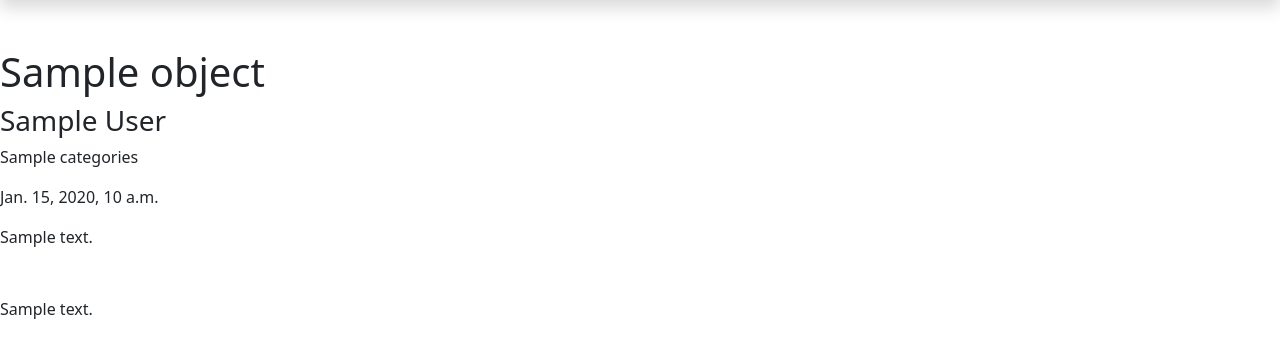
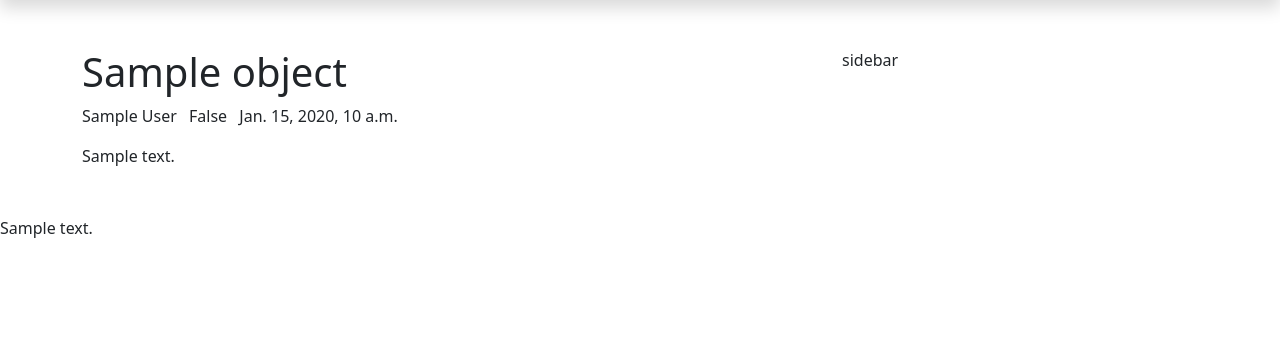
Before and after one commit to fecoderchinh/django-blog, a Django app: template blog/templates/blog/detail.html in a window 1280 px wide. Shown: the part 88-446 px from the top of the page. Run offline with Django 4.2, Linux system fonts and the light colour scheme; the template is opened without the code that fills it: most values are stand-ins (such as "Sample title", 1, 10 or a date in 2020).

Commit message:
update blog detail layout

```diff
--- a/blog/templates/blog/detail.html
+++ b/blog/templates/blog/detail.html
@@ -9,12 +9,28 @@
 
 {% block body %}
 
-    <h1>{{ object.name }}</h1>
-    <h3>{{ object.author }}</h3>
-    <p>{{ object.categories }}</p>
-    <p>{{ object.post_date }}</p>
-
-    {{ object.description | editorjs }}
+    <section class="blog-content">
+        <div class="container">
+            <div class="row">
+                <div class="col-12 col-md-8">
+                    <article>
+                        <h1>{{ object.name }}</h1>
+                        <ul class="list-inline">
+                          <li class="list-inline-item">{{ object.author }}</li>
+                          <li class="list-inline-item">{% check_category object.categories %}</li>
+                          <li class="list-inline-item">{{ object.post_date }}</li>
+                        </ul>
+                    </article>
+                    <article class="blocks">
+                        {{ object.description | editorjs }}
+                    </article>
+                </div>
+                <div class="col-12 col-md-4">
+                    sidebar
+                </div>
+            </div>
+        </div>
+    </section>
 
 {% endblock %}
 
--- a/blog/templatetags/custom_editorjs.py
+++ b/blog/templatetags/custom_editorjs.py
@@ -2,6 +2,7 @@ import json
 
 from django import template
 from django.utils.safestring import mark_safe
+from django.utils.translation import gettext_lazy as _
 
 register = template.Library()
 
@@ -144,7 +145,6 @@ def generate_carousel(data, block_id):
     _columns = columns(int(rows['countItemEachRow']))
 
     if rows['config'] == 'carousel':
-        items += f'<div class=container>'
         items += f'<div class=row>'
         items += f'<div class="col-12">'
         items += f'<article class="gallery text-center swiper">'
@@ -162,9 +162,7 @@ def generate_carousel(data, block_id):
         items += f'</article>'
         items += f'</div>'
         items += f'</div>'
-        items += f'</div>'
     elif rows['config'] == 'masonry':
-        items += f'<div class=container>'
         items += f'<div class=row>'
         items += f'<div class=col-12>'
         items += f'<div id=data-' + block_id + '>'
@@ -174,16 +172,13 @@ def generate_carousel(data, block_id):
         items += f'</div>'
         items += f'</div>'
         items += f'</div>'
-        items += f'</div>'
     else:
-        items += f'<div class=container data-col='+rows['countItemEachRow']+'>'
         items += f'<div class=row>'
         for row in rows['items']:
             items += f'<div class="col-6 col-sm-6 ' + _columns + '">'
             items += '<figure><img class=img-fluid src=' + row[
-                         'url'] + '/><figurecaption>' + row['caption'] + '</figurecaption></figure>'
+                'url'] + '/><figurecaption>' + row['caption'] + '</figurecaption></figure>'
             items += f'</div>'
-        items += f'</div>'
         items += f'</div>'
 
     return items
@@ -387,3 +382,11 @@ def include_css(value):
             html_list.append(include_carousel_stylesheets(data))
 
     return mark_safe(''.join(html_list))
+
+
+@register.simple_tag
+def check_category(value):
+    if str(value) == 'blog.Category.None':
+        return _('Uncategorized')
+    else:
+        return False
```
